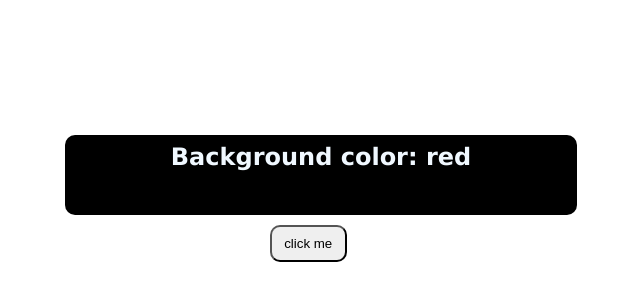
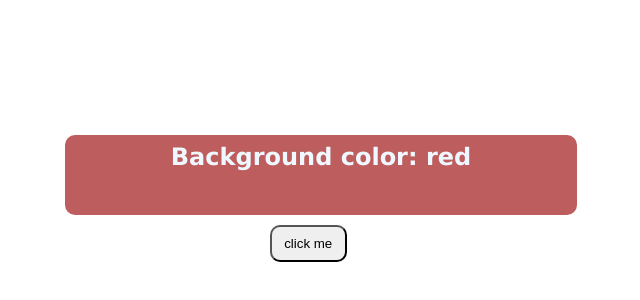
Before and after one commit to FanomezantsoaRAKOTONDRAINY2/miniprojet, a plain HTML site: page index.html in a window 1280 px wide. Shown: the part 234-534 px from the top of the page, without its empty margins (332-972 px from the left). Drawn offline with Linux system fonts and the light colour scheme.

Commit message:
prmier modifacation

```diff
--- a/index.css
+++ b/index.css
@@ -3,7 +3,7 @@
     padding: 5px;
 }
 .enf{
-    background-color: black;
+    background-color: rgb(190, 93, 93);
     color: aliceblue;
     text-align: center;
     height: 10vh;
```
